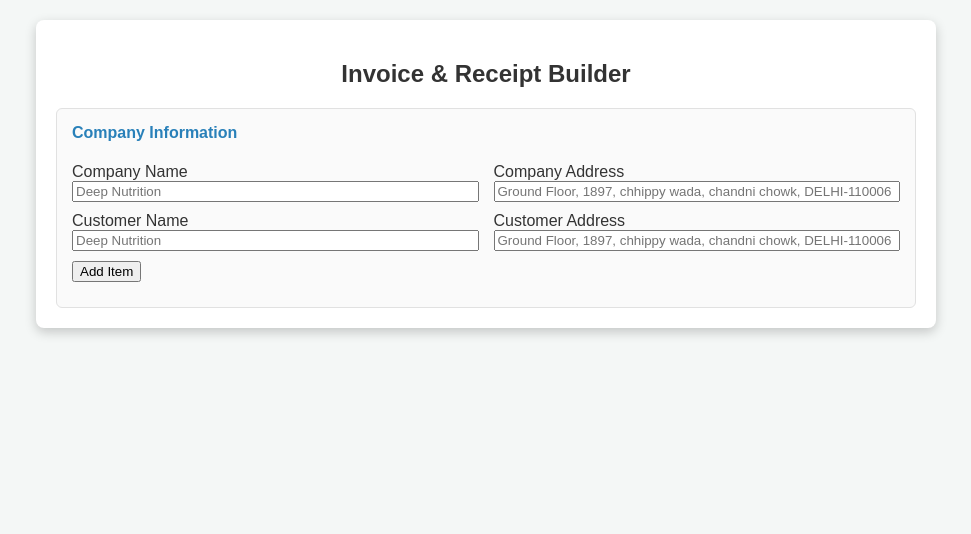
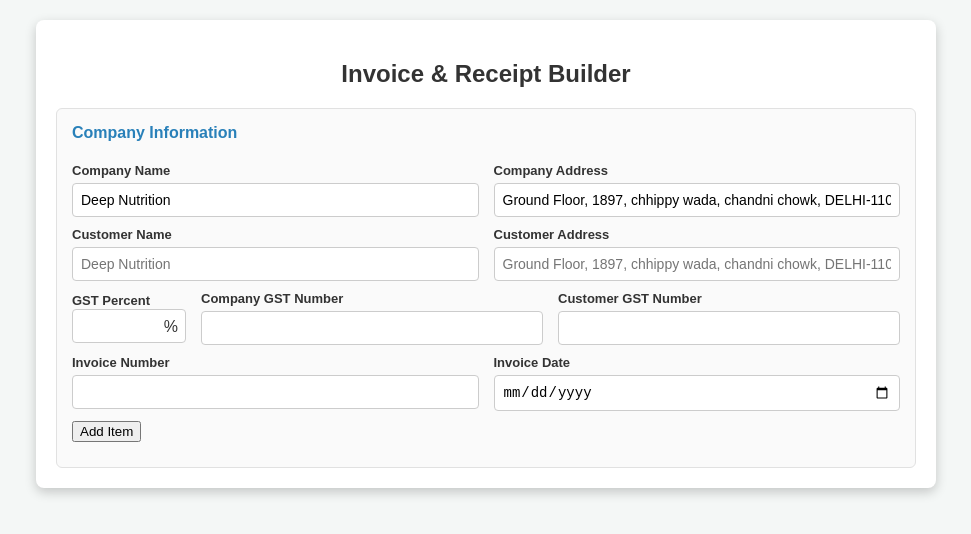
Before and after one commit to nileshrawatp1/Invoice-Generator, a React (Vite) app: page / in a window 1280 px wide. Shown: the top 534 px of the page, without its empty margins (154-1125 px from the left). Built offline with nearby package versions, Linux system fonts and the light colour scheme.

Commit message:
made the customer information form complete

```diff
--- a/src/App.css
+++ b/src/App.css
@@ -25,6 +25,29 @@
         flex-wrap: wrap;
         gap: 15px;
         margin-bottom: 10px;
+
+        .col-gst {
+            display: flex;
+            flex-direction: column;
+            flex: 3 1 0;
+        }
+
+        .col-gst.percent {
+            position: relative;
+            display: inline-block;
+            flex: 1 1 0;
+
+            input {
+                padding-right: 25px;
+            }
+
+            .percent-symbol {
+                position: absolute;
+                right: 8px;
+                top: 50%;
+                pointer-events: none;
+            }
+        }
     }
 
     .col {
@@ -40,8 +63,30 @@ h2 {
 }
 
 .error {
-    margin-top: 3px;
+    margin-top: 1px;
+    margin-bottom: 1px;
     color: red;
     font-family: 'Lucida Sans', 'Lucida Sans Regular', 'Lucida Grande', 'Lucida Sans Unicode', Geneva, Verdana, sans-serif;
     font-size: small;
 }
+
+label {
+    font-size: 13px;
+    font-weight: bold;
+    margin-bottom: 5px;
+}
+
+input {
+    width: 100%;
+    padding: 8px;
+    border: 1px solid #ccc;
+    border-radius: 4px;
+    font-size: 14px;
+    box-sizing: border-box;
+
+    &:focus {
+        outline: none;
+        border-color: var(--input-border);
+        background-color: #3a3aff1a;
+    }
+}
--- a/src/components/CustomerForm.tsx
+++ b/src/components/CustomerForm.tsx
@@ -1,10 +1,16 @@
 import { useForm } from "react-hook-form";
+import { DEFAULT_FORM_VALS } from "../constants/formDefaults";
 
 type CustomerFormData = {
-    companyName: string,
-    companyAdd: string,
-    customerName: string,
-    customerAdd: string
+    companyName: String,
+    companyAdd: String,
+    customerName: String,
+    customerAdd: String,
+    gstPercent: Number,
+    companyGst: String,
+    customerGst: String,
+    invoiceNumber: String,
+    invoiceDate: Date,
 };
 
 export function CostomerForm() {
@@ -12,10 +18,12 @@ export function CostomerForm() {
         register: billData,
         handleSubmit,
         formState: { errors },
-    } = useForm<CustomerFormData>();
+    } = useForm<CustomerFormData>({
+        defaultValues: DEFAULT_FORM_VALS
+    });
 
     const onSubmmit = (data: CustomerFormData) => {
-        console.log("Customer data: ", data)
+        console.log("Customer data: ", data);
     }
 
     return (
@@ -34,10 +42,16 @@ export function CostomerForm() {
                     <div className="col">
                         <label>Company Address</label>
                         <input
-                            {...billData("companyAdd", { required: true })}
+                            {...billData("companyAdd", {
+                                required: {
+                                    value: true,
+                                    message: 'Company Address Is Required'
+                                },
+                                validate: (fieldValue) => fieldValue.trim() !== '' || 'Add a valid Company Address'
+                            })}
                             placeholder="Ground Floor, 1897, chhippy wada, chandni chowk, DELHI-110006"
                         />
-                        {errors.companyAdd && <p className="error">Company Address Is Required</p>}
+                        {errors.companyAdd && <p className="error">{errors.companyAdd?.message}</p>}
                     </div>
                 </div>
                 <div className="row">
@@ -59,6 +73,46 @@ export function CostomerForm() {
                     </div>
                 </div>
                 <div className="row">
+                    <div className="col-gst percent">
+                        <label>GST Percent</label>
+                        <input
+                            {...billData("gstPercent", { required: true })}
+                        />
+                        <span className="percent-symbol">%</span>
+                        {errors.gstPercent && <p className="error">GST Is Required</p>}
+                    </div>
+                    <div className="col-gst">
+                        <label>Company GST Number</label>
+                        <input
+                            {...billData("companyGst", { required: true })}
+                        />
+                        {errors.companyGst && <p className="error">Company GST Number Is Required</p>}
+                    </div>
+                    <div className="col-gst">
+                        <label>Customer GST Number</label>
+                        <input
+                            {...billData("customerGst", { required: true })}
+                        />
+                        {errors.customerGst && <p className="error">Customer GST Number Is Required</p>}
+                    </div>
+                </div>
+                <div className="row">
+                    <div className="col">
+                        <label>Invoice Number</label>
+                        <input
+                            {...billData("invoiceNumber")}
+                        />
+                    </div>
+                    <div className="col">
+                        <label>Invoice Date</label>
+                        <input
+                            type="date"
+                            {...billData("invoiceDate")}
+                            placeholder="e.g. DN/579/26-27"
+                        />
+                    </div>
+                </div>
+                <div className="row">
                     <button type="submit">Add Item</button>
                 </div>
             </div>
--- /dev/null
+++ b/src/constants/formDefaults.ts
@@ -0,0 +1,4 @@
+export const  DEFAULT_FORM_VALS = {
+    companyName: 'Deep Nutrition',
+    companyAdd: 'Ground Floor, 1897, chhippy wada, chandni chowk, DELHI-110006',
+}
--- a/src/index.css
+++ b/src/index.css
@@ -2,6 +2,7 @@
     --text-color: #333;
     --h2-color: #2c3e50;
     --h4-color: #2980b9;
+    --input-border: #646cff;
     font-family: Arial, Helvetica, sans-serif;
 }
 
```
